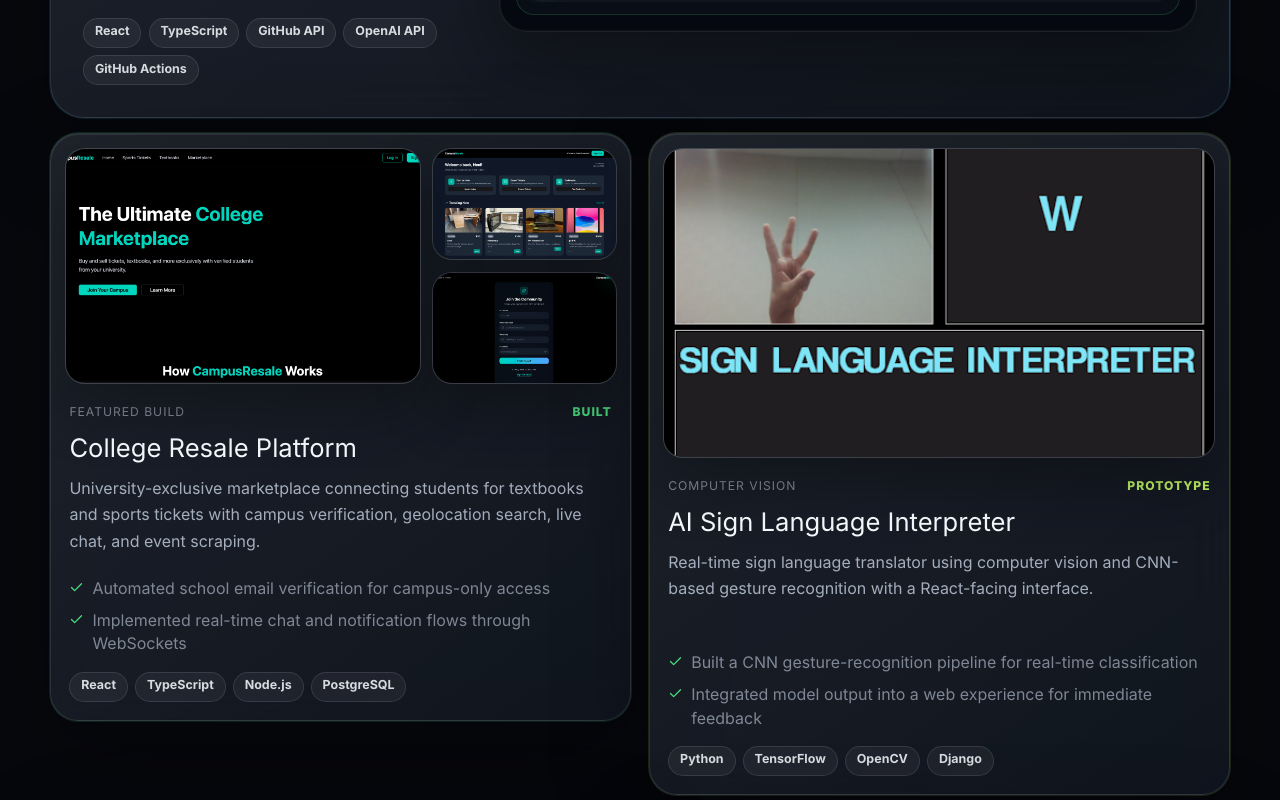
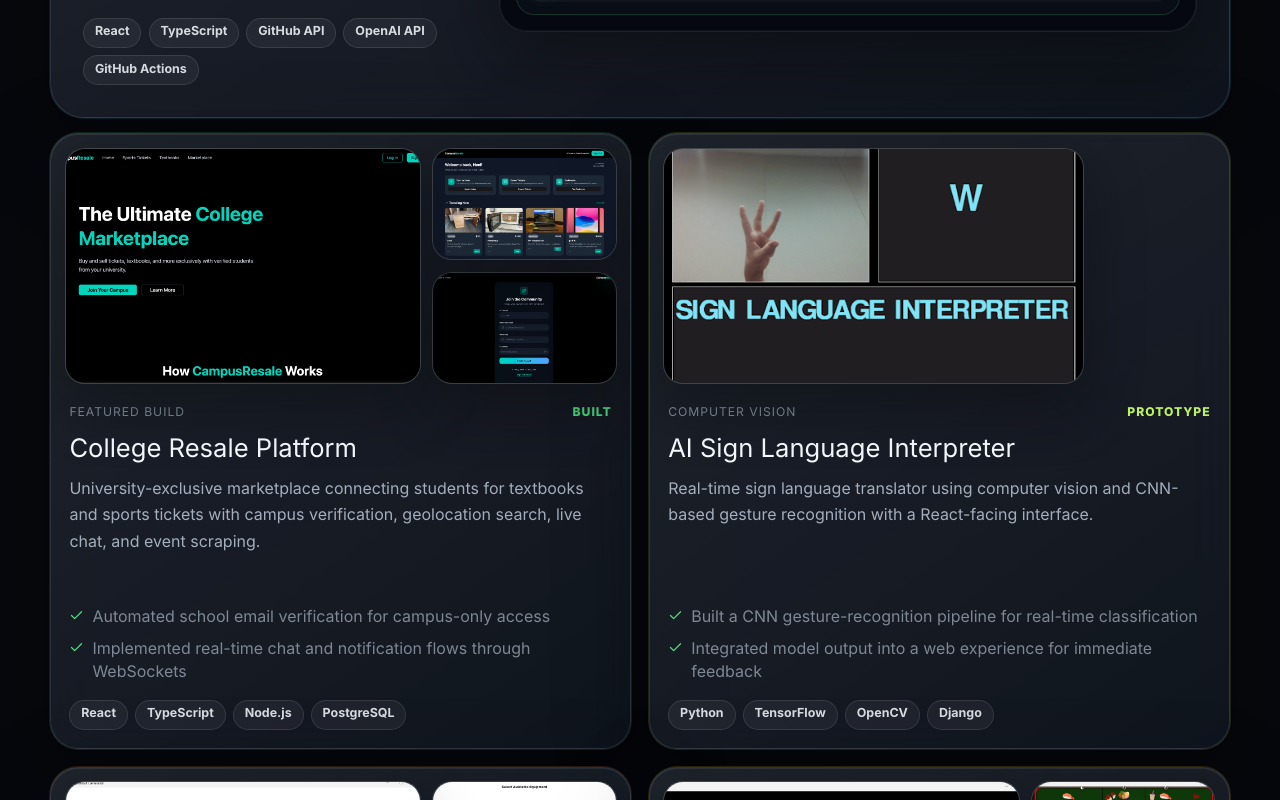
Before and after one commit to neel-bhan/neel-bhansali, a React (Vite) app: page / in a window 1280 px wide. Shown: the part 3640-4440 px from the top of the page. Built offline with nearby package versions, Linux system fonts and the light colour scheme.

Commit message:
added links

```diff
--- a/src/App.tsx
+++ b/src/App.tsx
@@ -298,9 +298,9 @@
         </article>
       </Reveal>
 
-      <div className="project-grid">
+      <div className="project-grid equal-card-grid">
         {registry.map((project, index) => (
-          <Reveal key={project.id} delay={index * 0.08}>
+          <Reveal key={project.id} delay={index * 0.08} className="equal-card-shell">
             <ProjectCard project={project} />
           </Reveal>
         ))}
@@ -632,12 +632,15 @@
 function Reveal({
   children,
   delay = 0,
+  className,
 }: {
   children: React.ReactNode;
   delay?: number;
+  className?: string;
 }) {
   return (
     <motion.div
+      className={className}
       initial={{ opacity: 0, y: 30 }}
       whileInView={{ opacity: 1, y: 0 }}
       viewport={{ once: true, margin: "-80px" }}
--- a/src/index.css
+++ b/src/index.css
@@ -590,14 +590,24 @@
   grid-template-columns: repeat(2, minmax(0, 1fr));
   gap: 1.1rem;
   margin-top: 0.95rem;
+  align-items: stretch;
+}
+
+.equal-card-grid > .equal-card-shell {
+  height: 100%;
 }
 
 .project-card {
+  display: grid;
+  grid-template-rows: 250px 1fr;
+  height: 100%;
   overflow: hidden;
   border-radius: 28px;
 }
 
 .project-card-body {
+  display: flex;
+  flex-direction: column;
   padding: 1.15rem;
 }
 
@@ -608,7 +618,7 @@
 }
 
 .project-card p {
-  min-height: 88px;
+  min-height: 104px;
   margin: 0.75rem 0;
   color: var(--muted);
   line-height: 1.65;
@@ -631,7 +641,8 @@
 
 .project-visual.compact {
   grid-template-columns: 1.45fr 0.75fr;
-  min-height: 250px;
+  min-height: 0;
+  height: 250px;
   padding: 0.85rem 0.85rem 0;
 }
 
@@ -880,6 +891,11 @@
   margin-top: 1rem;
 }
 
+.project-card-body > .tag-list {
+  margin-top: auto;
+  padding-top: 1rem;
+}
+
 .tag-list span {
   display: inline-flex;
   align-items: center;
@@ -901,6 +917,10 @@
   padding: 0;
   list-style: none;
   color: var(--soft);
+}
+
+.project-card ul {
+  min-height: 70px;
 }
 
 .project-card li,
@@ -1502,6 +1522,14 @@
     min-height: auto;
   }
 
+  .project-card {
+    grid-template-rows: auto 1fr;
+  }
+
+  .project-visual.compact {
+    height: auto;
+  }
+
   .visual-frame {
     aspect-ratio: 16 / 10;
   }
```
